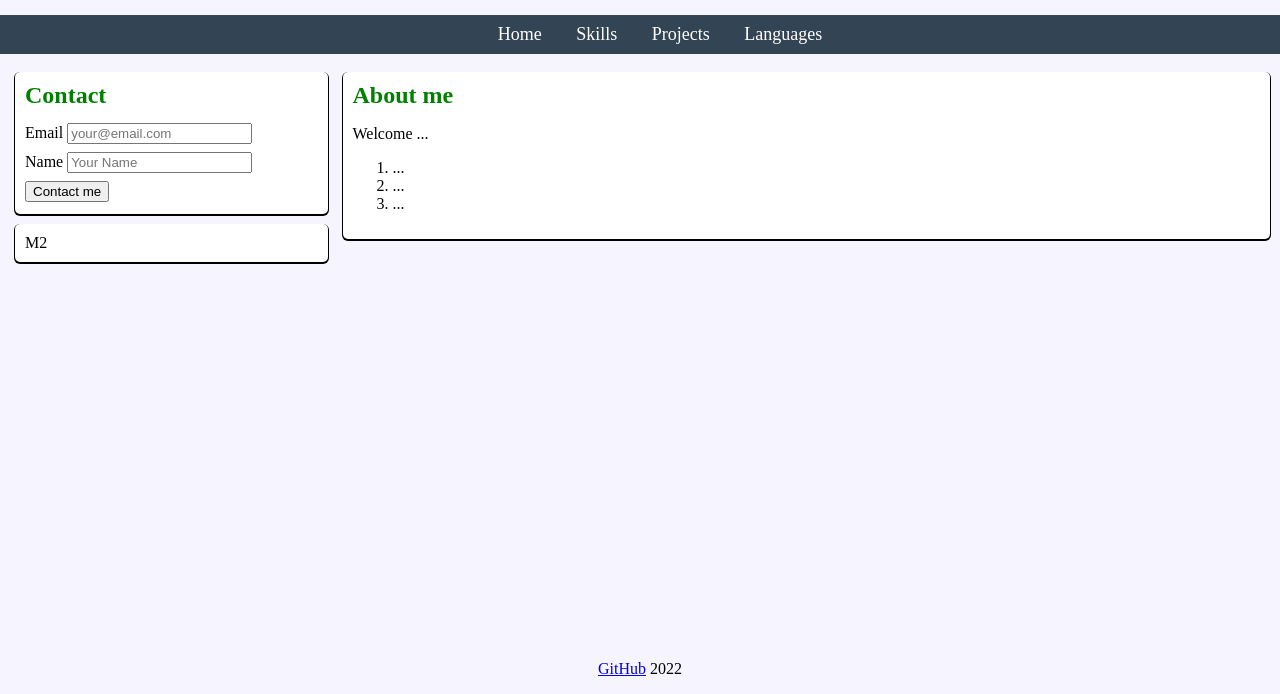
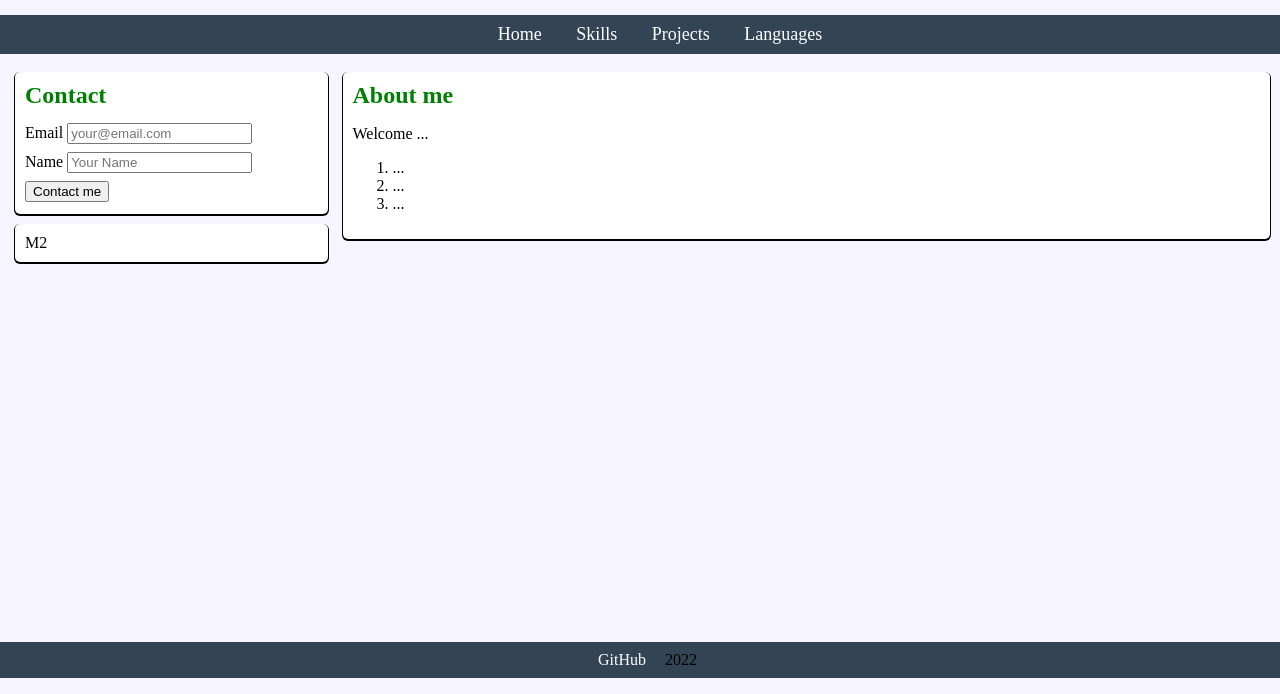
Before and after one commit to sorinsarbu/sorinsarbu.github.io, a plain HTML site: page index.html in a window 1280 px wide. Shown: the part 106-800 px from the top of the page. Drawn offline with Linux system fonts and the light colour scheme.

Commit message:
footer changed in dark

```diff
--- a/index.html
+++ b/index.html
@@ -93,10 +93,12 @@
       </div>
     </section>
     <footer>
-      <p style="text-align: center">
-        <a href="https://sorinsarbu.github.io/">GitHub</a>
-        2022
-      </p>
+      <div id="footer-dark">
+        <p style="text-align: center">
+          <a href="https://sorinsarbu.github.io/">GitHub</a>
+          2022
+        </p>
+      </div>
     </footer>
     <script src="index.js"></script>
   </body>
--- a/style.css
+++ b/style.css
@@ -154,3 +154,26 @@ p {
   border: 1px solid gray;
   padding: 5px 0 0 5px;
 }
+
+#footer-dark {
+  text-align: center;
+  background-color: #334455;
+  color: #fff;
+  font-size: medium;
+}
+
+#footer-dark a {
+  text-decoration: none;
+  padding: 5px 15px 5px 15px;
+  margin: 4px 0;
+  display: inline-block;
+  color: #fff;
+}
+
+#footer-dark a:visited {
+  color: #fff;
+}
+
+#footer-dark a:hover {
+  text-decoration: underline;
+}
```
